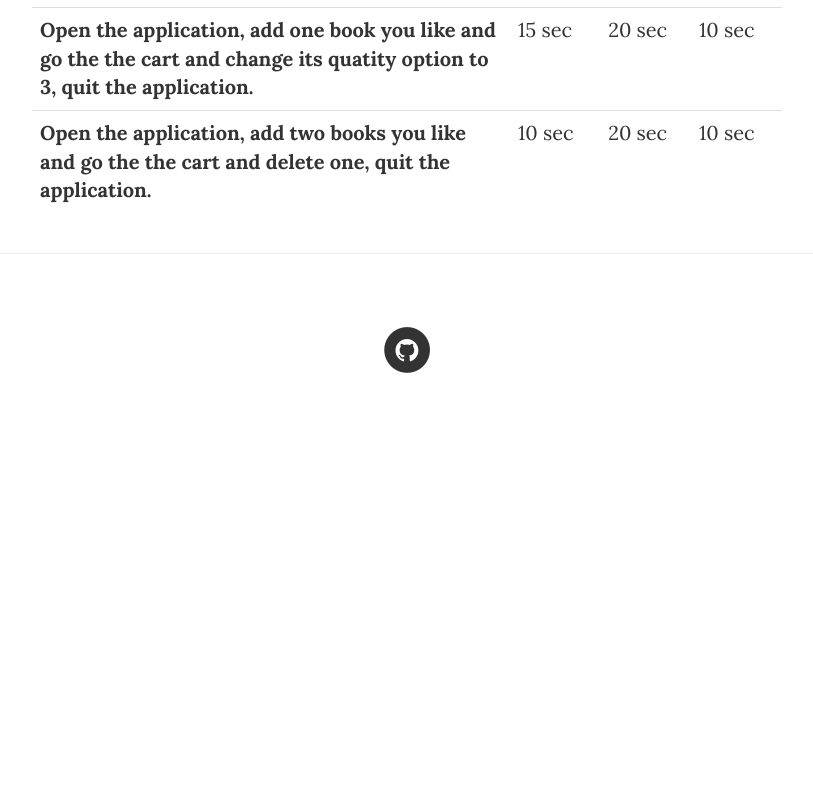
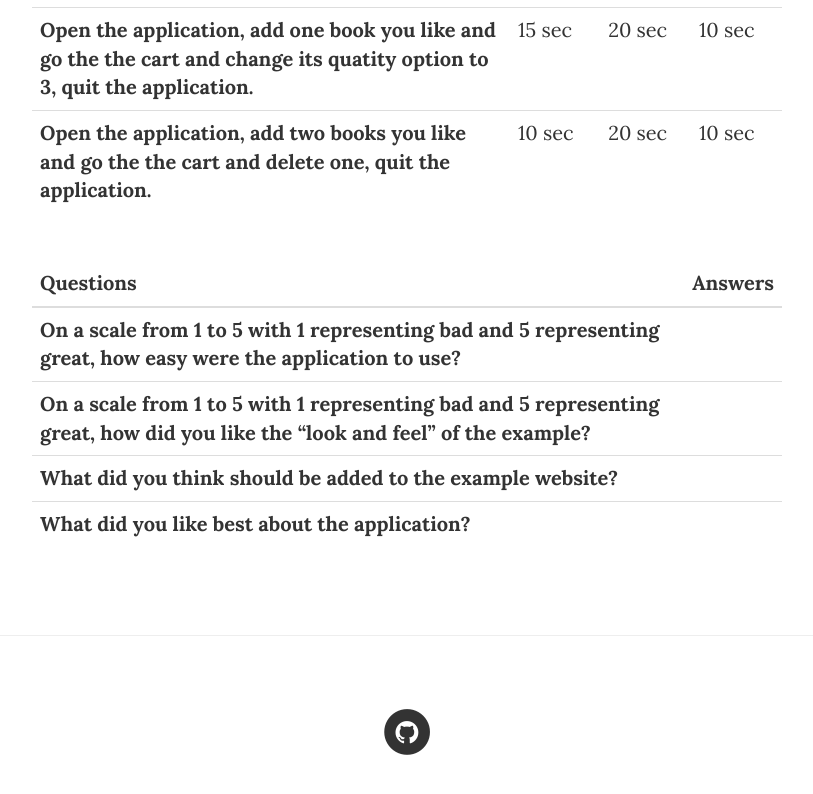
Before and after one commit to cs560pdx/cs560pdx.github.io, a website: page project2.html in a window 1280 px wide. Shown: the part 2381-3175 px from the top of the page, without its empty margins (233-1046 px from the left). Before the commit the page ends 2853 px from the top, so only its background shows below. Drawn offline with nearby package versions, Linux system fonts and the light colour scheme.

Commit message:
preference

```diff
--- a/project2.html
+++ b/project2.html
@@ -219,6 +219,46 @@
                   </tbody>
                 </table>
 
+		    <br />
+		     		<table class="table">
+                  <thead>
+                    <tr>
+                      <th>Questions</th>
+                      <th>Answers</th>
+                    </tr>
+                  </thead>
+                  <tbody>
+                    <tr>
+                      <th scope="row">
+                            On a scale from 1 to 5 with 1 representing bad and 5 representing great, how easy were the application to use?
+                      </th>
+                      <td></td>
+                    </tr>
+                    <tr>
+                      <th scope="row">
+                            On a scale from 1 to 5 with 1 representing bad and 5 representing great, how did you like the “look and feel” of the example?
+                      </th>
+                      <td></td>
+                    </tr>
+                    <tr>
+                      <th scope="row">
+                            What did you think should be added to the example website?
+                      </th>
+                      <td></td>
+                    </tr>
+                    <tr>
+                      <th scope="row">
+                            What did you like best about the application?
+                      </th>
+                      <td></td>
+                    </tr>
+                  </tbody>
+                </table>
+<br />
+
+
+
+
 
 
                 <h1>
```
